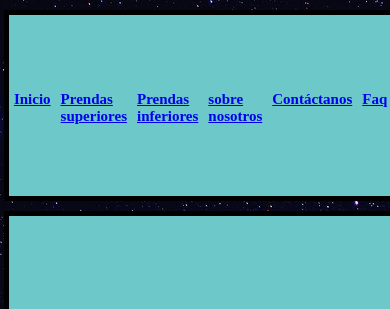
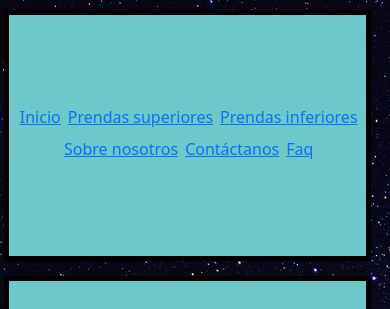
Before and after one commit to Eduualvarez/repositoriotestsegundapreentrega, a plain HTML site: page preentregarespaldo/pages/sobrenosotros.html in a window 390 px wide. Shown: the top 309 px of the page. Drawn offline with nearby package versions, Linux system fonts and the light colour scheme.

Commit message:
v.0.0.2
boostrap agregado

```diff
--- a/preentregarespaldo/css/styles.css
+++ b/preentregarespaldo/css/styles.css
@@ -236,7 +236,7 @@
     {
         display:grid;
         grid-template-columns: auto;
-        grid-template-rows: 12% 23% 115% 22%;
+        grid-template-rows: 15% 23% 115% 22%;
         grid-template-areas: 'nav'
                             'header'
                             'main'
@@ -348,7 +348,7 @@
         {
             display:grid;
             grid-template-columns:98%;
-            grid-template-rows: 12% 30% 55% 30% 12%;
+            grid-template-rows: 12% 30% 60% 30% 12%;
             grid-template-areas: 'nav'
                             'header'
                             'main'
@@ -392,16 +392,17 @@
             margin-top:25px;
             }
 
-    li
-        {
-        margin-top: 5px;
-        margin-right: 5px;
-        margin-left: 5px;
-        }
 
-    h2
+            li
+            {text-align: center;
+            margin-top: 5px;
+            margin-right: 2px;
+            margin-left: 5px;
+            }
+        h2
         {
             font-size: 15px;
+
         }
 
     h1
--- a/preentregarespaldo/pages/sobrenosotros.html
+++ b/preentregarespaldo/pages/sobrenosotros.html
@@ -4,24 +4,25 @@
     <meta charset="UTF-8">
     <meta name="viewport" content="width=device-width, initial-scale=1.0">
     <title>Sobre nosotros</title>
+    <link href="https://cdn.jsdelivr.net/npm/bootstrap@5.3.3/dist/css/bootstrap.min.css" rel="stylesheet" integrity="sha384-QWTKZyjpPEjISv5WaRU9OFeRpok6YctnYmDr5pNlyT2bRjXh0JMhjY6hW+ALEwIH" crossorigin="anonymous">
 <link rel="stylesheet" href="../css/styles.css">
 </head>
 <body>
 
     <div class="grid-layout2">
     <nav>
-        <ul>
-            <li><h2><a href="../index.html">Inicio</a></h2></li>
-            <li><h2><a href="./prendassuperiores.html">Prendas superiores</a></h2></li>
-            <li><h2><a href="./prendasinferiores.html">Prendas inferiores</a></h2></li>
-            <li><h2><a href="./sobrenosotros.html">sobre nosotros</a></h2></li>
-            <li><h2><a href="./sobrenosotros.html">Contáctanos</a></h2></li>
-            <li><h2><a href="./sobrenosotros.html">Faq</a></h2></li>
+        <ul class="nav justify-content-center">
+            <li><h2 class="fs-4 fs-6"><a href="../index.html">Inicio</a></h2></li>
+            <li><h2 class="fs-4 fs-6"><a href="./prendassuperiores.html">Prendas superiores</a></h2></li>
+            <li><h2 class="fs-4 fs-6"><a href="./prendasinferiores.html">Prendas inferiores</a></h2></li>
+            <li><h2 class="fs-4 fs-6"><a href="./sobrenosotros.html">Sobre nosotros</a></h2></li>
+            <li><h2 class="fs-4 fs-6"><a href="./sobrenosotros.html">Contáctanos</a></h2></li>
+            <li><h2 class="fs-4 fs-6"><a href="./sobrenosotros.html">Faq</a></h2></li>
         </ul>
     </nav>
 
     <header>
-        <h1>Sobre nosotros</h1>
+        <h1 class="text-center">Sobre nosotros</h1>
 
     </header>
 
@@ -71,7 +72,7 @@
     </footer>
 
 </div>
-
+<script src="https://cdn.jsdelivr.net/npm/bootstrap@5.3.3/dist/js/bootstrap.bundle.min.js" integrity="sha384-YvpcrYf0tY3lHB60NNkmXc5s9fDVZLESaAA55NDzOxhy9GkcIdslK1eN7N6jIeHz" crossorigin="anonymous"></script>
 
 </body>
 </html>
```
Also changed, not shown: preentregarespaldo/index.html (+9 -8 lines), preentregarespaldo/pages/prendasinferiores.html (+11 -8 lines), preentregarespaldo/pages/prendassuperiores.html (+10 -9 lines).
